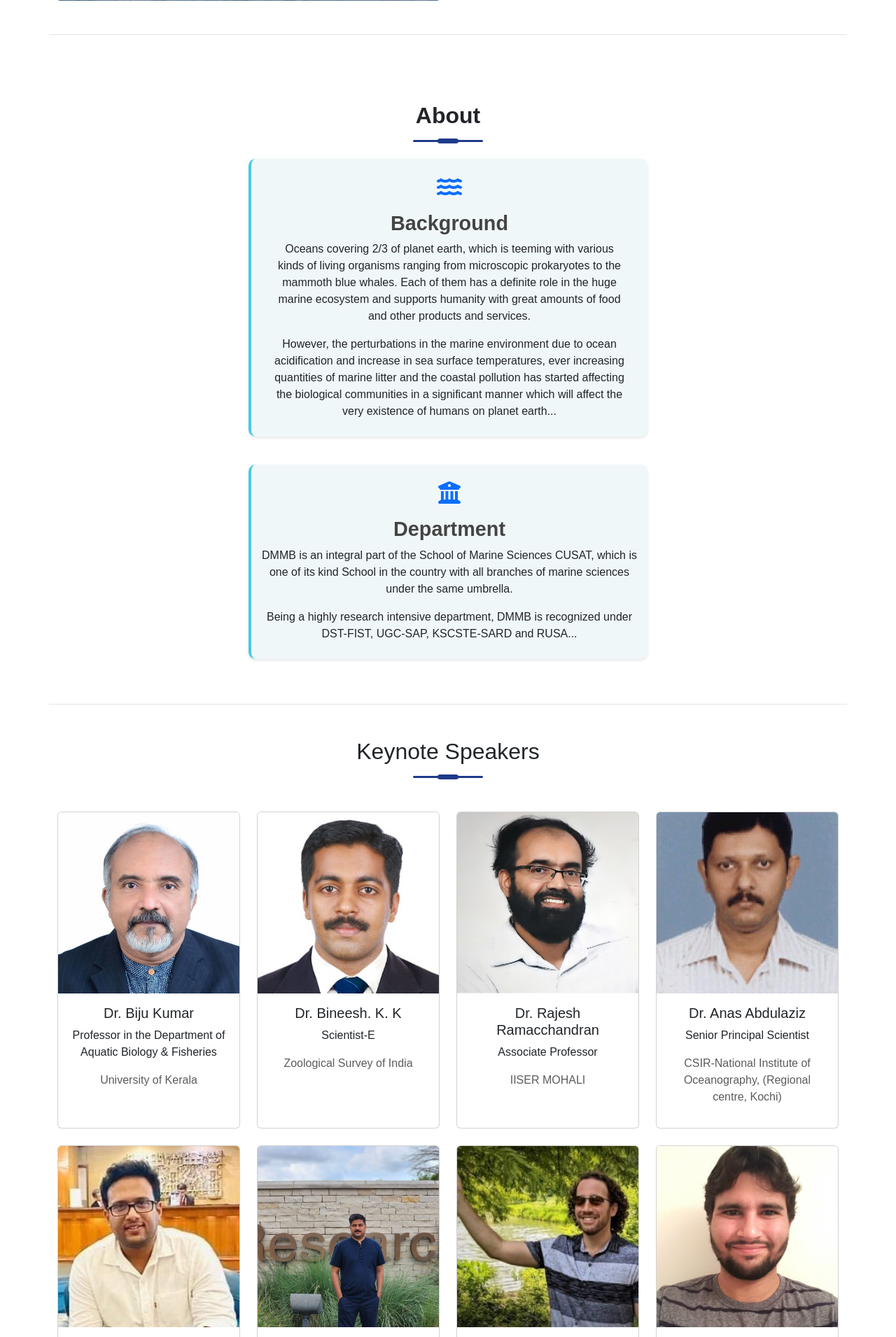
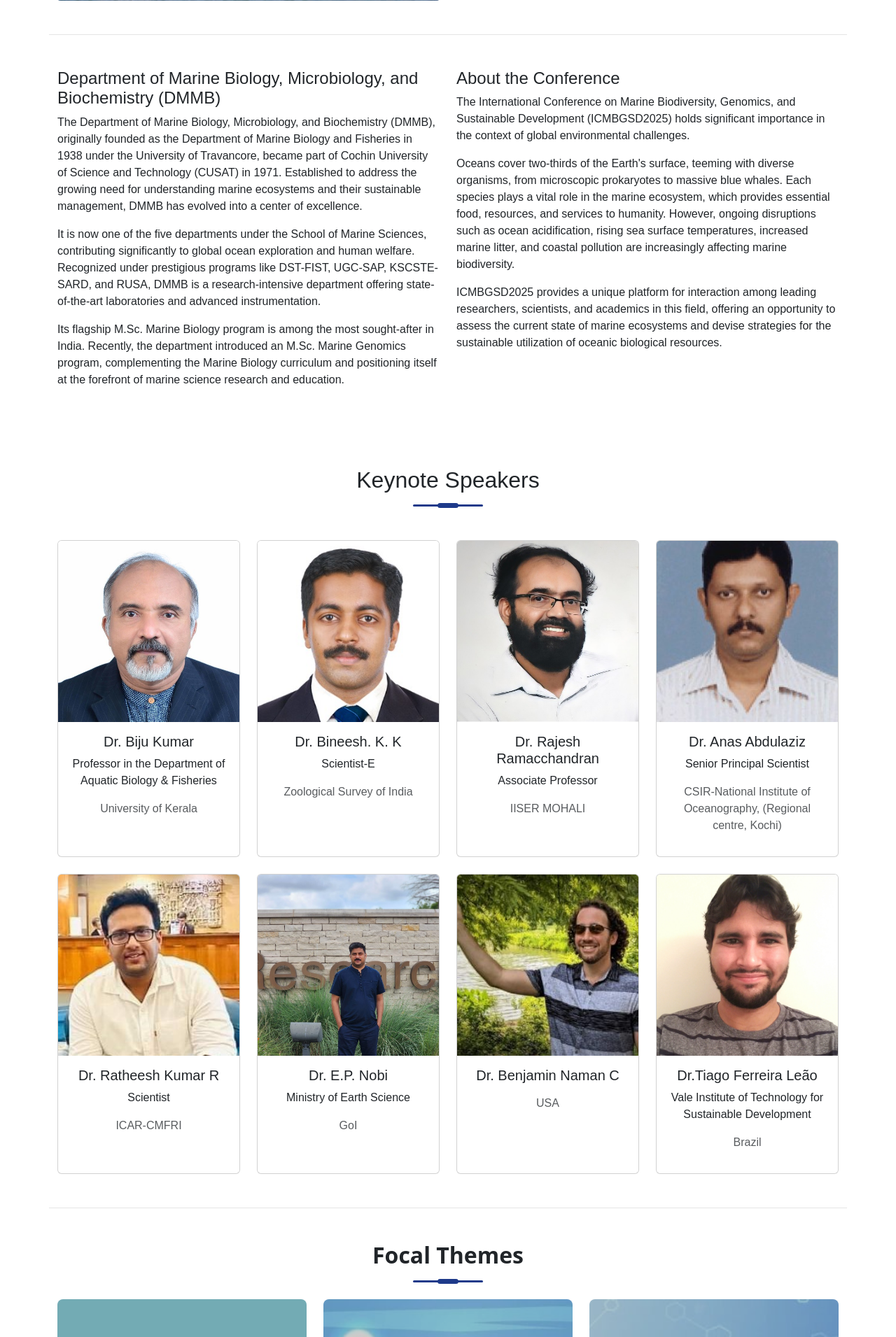
Before and after one commit to aswinpradeepc/marine_sc, a Django app: template templates/home/index.html in a window 1280 px wide. Shown: the part 1236-3147 px from the top of the page at 70% size. Run offline with Django 4.2, Linux system fonts and the light colour scheme; the template is opened without the code that fills it, so the values that code supplies are empty; some libraries are stand-ins or nearby versions.

Commit message:
fix: ui almost all fixed

```diff
--- a/static/css/style.css
+++ b/static/css/style.css
@@ -970,7 +970,6 @@ h2 {
 
 
 
-
 /* Ensure all cards have the same height */
 .date-card {
     display: flex;
--- a/templates/home/index.html
+++ b/templates/home/index.html
@@ -37,6 +37,7 @@
     <script src="https://maxcdn.bootstrapcdn.com/bootstrap/4.0.0/js/bootstrap.min.js"
             integrity="sha384-JZR6Spejh4U02d8jOt6vLEHfe/JQGiRRSQQxSfFWpi1MquVdAyjUar5+76PVCmYl"
             crossorigin="anonymous"></script>
+    <link href="https://cdnjs.cloudflare.com/ajax/libs/aos/2.3.4/aos.css" rel="stylesheet">
 
     <link rel="stylesheet" href="{% static 'css/style.css' %}">
 </head>
@@ -44,7 +45,7 @@
 <main>
     {% include "new_maricon/new_nav.html" %}
 
-    <section class="w-100 vh-100">
+    <section id="home" class="w-100 vh-100">
         <!-- Carousel -->
         <div id="heroCarousel" class="carousel slide carousel-fade" data-bs-ride="carousel">
             <!-- Carousel Indicators -->
@@ -128,7 +129,7 @@
         </div>
     </section>
 
-    <section class="container my-5 py-5 ">
+    <section id="about" class="container my-5 py-5 " data-aos="fade-up" data-aos-delay="300">
         <div class="row align-items-center">
             <div class="col-lg-6">
                 <img src="{% static 'img/logos/2.jpg' %}" alt="Department Image" class="img-fluid rounded-1">
@@ -147,64 +148,52 @@
         </div>
     </section>
 
-    <section id="about" class="container d-flex justify-content-center flex-column py-5">
-        <div class="text-center mb-4 fade-in">
-            <h2 class="mb-2 fw-bold">About</h2>
-            <div class="underline mx-auto"></div>
-        </div>
-        <div class="d-flex justify-content-center row gap-4">
-            <!-- Background Card -->
-            <div class="col-lg-6 fade-in department-name  ">
-                <div class=" h-100 border-0 mx-3 ">
-                    <div class="card-body text-center">
-                        <div class="mb-3">
-                            <i class="fas fa-water fa-2x text-primary"></i>
-                        </div>
-                        <h3 class="card-title">Background</h3>
-                        <p class="card-text">
-                            Oceans covering 2/3 of planet earth, which is teeming with various kinds of living organisms
-                            ranging from microscopic prokaryotes to the mammoth blue whales. Each of them has a definite
-                            role in the huge marine ecosystem and supports humanity with great amounts of food and other
-                            products and services.
-                        </p>
-                        <p class="card-text">
-                            However, the perturbations in the marine environment due to ocean acidification and increase
-                            in sea surface temperatures, ever increasing quantities of marine litter and the coastal
-                            pollution has started affecting the biological communities in a significant manner which
-                            will
-                            affect the very existence of humans on planet earth...
-                        </p>
-                    </div>
+    <div class="container my-5">
+        <div class="row g-4">
+            <!-- Left Column -->
+            <div class="col-lg-6" data-aos="fade-up" data-aos-delay="600">
+                <div class="content-box">
+                    <h4>Department of Marine Biology, Microbiology, and Biochemistry (DMMB)</h4>
+                    <p>The Department of Marine Biology, Microbiology, and Biochemistry (DMMB), originally founded as
+                        the Department of Marine Biology and Fisheries in 1938 under the University of Travancore,
+                        became part of Cochin University of Science and Technology (CUSAT) in 1971. Established to
+                        address the growing need for understanding marine ecosystems and their sustainable management,
+                        DMMB has evolved into a center of excellence.</p>
+                    <p>It is now one of the five departments under the School of Marine Sciences, contributing
+                        significantly to global ocean exploration and human welfare. Recognized under prestigious
+                        programs like DST-FIST, UGC-SAP, KSCSTE-SARD, and RUSA, DMMB is a research-intensive department
+                        offering state-of-the-art laboratories and advanced instrumentation.</p>
+                    <p>Its flagship M.Sc. Marine Biology program is among the most sought-after in India. Recently, the
+                        department introduced an M.Sc. Marine Genomics program, complementing the Marine Biology
+                        curriculum and positioning itself at the forefront of marine science research and education.</p>
                 </div>
             </div>
-            <!-- Department Card -->
-            <div class="col-lg-6 fade-in department-name  ">
-                <div class=" h-100 border-0">
-                    <div class="card-body text-center">
-                        <div class="mb-3">
-                            <i class="fas fa-university fa-2x text-primary"></i>
-                        </div>
-                        <h3 class="card-title">Department</h3>
-                        <p class="card-text">
-                            DMMB is an integral part of the School of Marine Sciences CUSAT, which is one of its kind
-                            School
-                            in the country with all branches of marine sciences under the same umbrella.
-                        </p>
-                        <p class="card-text">
-                            Being a highly research intensive department, DMMB is recognized under DST-FIST, UGC-SAP,
-                            KSCSTE-SARD and RUSA...
-                        </p>
-                    </div>
+            <!-- Right Column -->
+            <div class="col-lg-6" data-aos="fade-up" data-aos-delay="600">
+                <div class="content-box">
+                    <h4>About the Conference</h4>
+                    <p>The International Conference on Marine Biodiversity, Genomics, and Sustainable Development
+                        (ICMBGSD2025) holds significant importance in the context of global environmental
+                        challenges.</p>
+                    <p>Oceans cover two-thirds of the Earth's surface, teeming with diverse organisms, from microscopic
+                        prokaryotes to massive blue whales. Each species plays a vital role in the marine ecosystem,
+                        which provides essential food, resources, and services to humanity. However, ongoing disruptions
+                        such as ocean acidification, rising sea surface temperatures, increased marine litter, and
+                        coastal pollution are increasingly affecting marine biodiversity.</p>
+                    <p>ICMBGSD2025 provides a unique platform for interaction among leading researchers, scientists, and
+                        academics in this field, offering an opportunity to assess the current state of marine
+                        ecosystems and devise strategies for the sustainable utilization of oceanic biological
+                        resources.</p>
                 </div>
             </div>
         </div>
-    </section>
+    </div>
     <section id="speakers" class="container py-5 d-flex flex-column">
         <div class="text-center mb-5">
             <h2>Keynote Speakers</h2>
             <div class="underline mx-auto"></div>
         </div>
-        <div class="row gy-4">
+        <div class="row gy-4" data-aos="fade-up" data-aos-delay="600">
             <!-- Speaker Cards -->
             <div class="col-12 col-sm-6 col-md-3 col-lg-3">
                 <div class="card h-100">
@@ -326,7 +315,7 @@
             <div class="underline mx-auto"></div>
         </div>
         <div class="container">
-            <div class="row g-4">
+            <div class="row g-4 " data-aos="fade-up" data-aos-delay="600">
                 <!-- Image with Text Overlay 1 -->
                 <div class="col-lg-4 col-md-6 col-sm-12">
                     <div class="image-container position-relative h-100" data-bs-toggle="modal"
@@ -687,7 +676,7 @@
             <h2>Submission Guidelines</h2>
             <div class="underline mx-auto"></div>
         </div>
-        <div class="container">
+        <div class="container" data-aos="fade-up" data-aos-delay="600">
             <div class="row d-flex justify-content-center align-items-center g-4">
                 <!-- Poster Presentation Guidelines Card -->
                 <div class=" col-lg-6 col-md-12 d-flex w-100 h-100">
@@ -715,10 +704,10 @@
             <h2>Important Dates</h2>
             <div class="underline mx-auto"></div>
         </div>
-        <div class="row row-cols-1 row-cols-md-2 row-cols-lg-3 g-4">
+        <div class="row row-cols-1 row-cols-md-2 row-cols-lg-3 g-4" data-aos="fade-up" data-aos-delay="600">
             <!-- Registration Opens Card -->
             <div class="col">
-                <div class="card shadow-sm border-0 p-4 h-100 animate__animated animate__fadeInLeft">
+                <div class="card  border-0 p-4 h-100 animate__animated animate__fadeInLeft">
                     <div class="card-body text-center">
                         <div class="mb-3">
                             <i class="fas fa-calendar-plus fa-3x text-primary"></i>
@@ -732,7 +721,7 @@
 
             <!-- Submission Deadline Card -->
             <div class="col">
-                <div class="card shadow-sm border-0 p-4 h-100 animate__animated animate__fadeInRight">
+                <div class="card  border-0 p-4 h-100 animate__animated animate__fadeInRight">
                     <div class="card-body text-center">
                         <div class="mb-3">
                             <i class="fas fa-calendar-check fa-3x text-success"></i>
@@ -746,7 +735,7 @@
 
             <!-- Conference Dates Card -->
             <div class="col">
-                <div class="card shadow-sm border-0 p-4 h-100 animate__animated animate__fadeInLeft">
+                <div class="card  border-0 p-4 h-100 animate__animated animate__fadeInLeft">
                     <div class="card-body text-center">
                         <div class="mb-3">
                             <i class="fas fa-calendar-day fa-3x text-info"></i>
@@ -766,10 +755,10 @@
             <h2>Registration</h2>
             <div class="underline mx-auto"></div>
         </div>
-        <div class="row row-cols-1 row-cols-md-2 row-cols-lg-2 g-4">
+        <div class="row row-cols-1 row-cols-md-2 row-cols-lg-2 g-4" data-aos="fade-up" data-aos-delay="600">
             <!-- Students Card -->
             <div class="col">
-                <div class="card text-center p-4 border rounded shadow-sm h-100">
+                <div class="card text-center p-4 border rounded  h-100">
                     <h5 class="fw-bold">Students</h5>
                     <div class="d-flex justify-content-between align-items-center">
                         <span>Registration Fee</span>
@@ -779,7 +768,7 @@
             </div>
             <!-- Research Scholars Card -->
             <div class="col">
-                <div class="card text-center p-4 border rounded shadow-sm h-100">
+                <div class="card text-center p-4 border rounded  h-100">
                     <h5 class="fw-bold">Research Scholars</h5>
                     <div class="d-flex justify-content-between align-items-center">
                         <span>Registration Fee</span>
@@ -789,7 +778,7 @@
             </div>
             <!-- Faculty/Scientist Card -->
             <div class="col">
-                <div class="card text-center p-4 border rounded shadow-sm h-100">
+                <div class="card text-center p-4 border rounded  h-100">
                     <h5 class="fw-bold">Faculty/Scientist</h5>
                     <div class="d-flex justify-content-between align-items-center">
                         <span>Registration Fee</span>
@@ -799,7 +788,7 @@
             </div>
             <!-- International Faculty Card -->
             <div class="col">
-                <div class="card text-center p-4 border rounded shadow-sm h-100">
+                <div class="card text-center p-4 border rounded  h-100">
                     <h5 class="fw-bold">International Faculty</h5>
                     <div class="d-flex justify-content-between align-items-center">
                         <span>Registration Fee</span>
@@ -810,7 +799,8 @@
 
         </div>
         <div class="row my-5">
-            <div class="d-flex justify-content-center align-items-center card text-center p-4 border rounded shadow-sm  h-100">
+            <div class="d-flex justify-content-center align-items-center card text-center p-4 border rounded   h-100"
+                 data-aos="fade-up" data-aos-delay="800">
                 <h4 class="fw-bold">Registration is now Live.</h4>
                 <div class="my-2  underline mx-auto"></div>
                 <div class=" my-3 d-flex justify-content-between align-items-center">
@@ -826,7 +816,7 @@
             <h2>Organizing Committee</h2>
             <div class="underline mx-auto"></div>
         </div>
-        <div class="row gy-4">
+        <div class="row gy-4" data-aos="fade-up" data-aos-delay="600">
             <div class="d-flex justify-content-center align-items-center">
                 <h3>Patrons</h3>
             </div>
@@ -1234,7 +1224,7 @@
             <div class="col-12 col-sm-6 col-md-3 col-lg-3">
                 <div class="card h-100">
                     <div class="ratio ratio-1x1">
-                        <img src="{% static '\img\committee\chief\34.jpg' %}"
+                        <img src="{% static '\img\committee\chief\34.jpeg' %}"
                              class="card-img-top object-fit-cover" alt="Advisory Member 20">
                     </div>
                     <div class="card-body text-center">
@@ -1297,55 +1287,56 @@
 
     </section>
 
-    <section>
+    <section id="accommodation">
         <div class="container d-flex flex-column justify-content-center align-items-center mt-4">
             <div class="text-center mb-5">
                 <h2>Nearest Hotels</h2>
                 <div class="underline mx-auto"></div>
             </div>
-            <div class=" mb-5 row row-cols-1 row-cols-md-2 row-cols-lg-3 g-4">
-                <!-- Hotel 1 -->
-                <div class="col">
-                    <div class="card h-100">
-                        <img src="{% static '\img\hotels\hotel1.jpeg' %}" class="card-img-top" alt="Hotel Sea View"
-                             style="height: 200px; object-fit: cover;">
-                        <div class="card-body">
-                            <h5 class="card-title">Hotel Sea View</h5>
-                            <p class="card-text text-muted">
-                                <i class="fas fa-map-marker-alt me-2"></i>Distance: 0.5 km
-                            </p>
-                        </div>
-                    </div>
-                </div>
-
-                <!-- Hotel 2 -->
-                <div class="col">
-                    <div class="card h-100">
-                        <img src="{% static '\img\hotels\hotel2.jpg' %}" class="card-img-top" alt="Marine Lodge"
-                             style="height: 200px; object-fit: cover;">
-                        <div class="card-body">
-                            <h5 class="card-title">Marine Lodge</h5>
-                            <p class="card-text text-muted">
-                                <i class="fas fa-map-marker-alt me-2"></i>Distance: 1 km
-                            </p>
-                        </div>
-                    </div>
-                </div>
-
-                <!-- Hotel 3 -->
-                <div class="col">
-                    <div class="card h-100">
-                        <img src="{% static '\img\hotels\hotel3.jpeg' %}" class="card-img-top" alt="Ocean Heights"
-                             style="height: 200px; object-fit: cover;">
-                        <div class="card-body">
-                            <h5 class="card-title">Ocean Heights</h5>
-                            <p class="card-text text-muted">
-                                <i class="fas fa-map-marker-alt me-2"></i>Distance: 1.5 km
-                            </p>
-                        </div>
-                    </div>
-                </div>
-            </div>
+            <a class="btn btn-secondary btn-sm mb-5" target="_blank" href="https://www.google.com/maps/search/Hotels/@9.964305,76.2838587,17.25z/data=!4m8!2m7!3m6!1sHotels!2sX77M%2BV27+CUSAT+Lakeside+campus,+University+of+Science+and+Technology,+Lakeside+campus,+Kochi,+682016!3s0x3b0873c203d8d759:0x1ca7c19f32c2ef71!4m2!1d76.2825477!2d9.9646695?entry=ttu&g_ep=EgoyMDI1MDEwNy4wIKXMDSoASAFQAw%3D%3D">Click here to see the nearest hotels</a>
+            {#            <div class=" mb-5 row row-cols-1 row-cols-md-2 row-cols-lg-3 g-4" data-aos="fade-up" data-aos-delay="600">#}
+            {#                <!-- Hotel 1 -->#}
+            {#                <div class="col">#}
+            {#                    <div class="card h-100">#}
+            {#                        <img src="{% static '\img\hotels\hotel1.jpeg' %}" class="card-img-top" alt="Hotel Sea View"#}
+            {#                             style="height: 200px; object-fit: cover;">#}
+            {#                        <div class="card-body">#}
+            {#                            <h5 class="card-title">Hotel Sea View</h5>#}
+            {#                            <p class="card-text text-muted">#}
+            {#                                <i class="fas fa-map-marker-alt me-2"></i>Distance: 0.5 km#}
+            {#                            </p>#}
+            {#                        </div>#}
+            {#                    </div>#}
+            {#                </div>#}
+            {##}
+            {#                <!-- Hotel 2 -->#}
+            {#                <div class="col">#}
+            {#                    <div class="card h-100">#}
+            {#                        <img src="{% static '\img\hotels\hotel2.jpg' %}" class="card-img-top" alt="Marine Lodge"#}
+            {#                             style="height: 200px; object-fit: cover;">#}
+            {#                        <div class="card-body">#}
+            {#                            <h5 class="card-title">Marine Lodge</h5>#}
+            {#                            <p class="card-text text-muted">#}
+            {#                                <i class="fas fa-map-marker-alt me-2"></i>Distance: 1 km#}
+            {#                            </p>#}
+            {#                        </div>#}
+            {#                    </div>#}
+            {#                </div>#}
+            {##}
+            {#                <!-- Hotel 3 -->#}
+            {#                <div class="col">#}
+            {#                    <div class="card h-100">#}
+            {#                        <img src="{% static '\img\hotels\hotel3.jpeg' %}" class="card-img-top" alt="Ocean Heights"#}
+            {#                             style="height: 200px; object-fit: cover;">#}
+            {#                        <div class="card-body">#}
+            {#                            <h5 class="card-title">Ocean Heights</h5>#}
+            {#                            <p class="card-text text-muted">#}
+            {#                                <i class="fas fa-map-marker-alt me-2"></i>Distance: 1.5 km#}
+            {#                            </p>#}
+            {#                        </div>#}
+            {#                    </div>#}
+            {#                </div>#}
+            {#            </div>#}
 
             <div class="ratio ratio-21x9">
                 <iframe src="https://www.google.com/maps/embed?pb=!1m18!1m12!1m3!1d3929.630487004851!2d76.27997277687967!3d9.96466949013894!2m3!1f0!2f0!3f0!3m2!1i1024!2i768!4f13.1!3m3!1m2!1s0x3b0873c203d8d759%3A0x1ca7c19f32c2ef71!2sCUSAT%20Lakeside%20campus!5e0!3m2!1sen!2sin!4v1737396856830!5m2!1sen!2sin"
@@ -1365,7 +1356,7 @@
                 </div>
             </div>
 
-            <div class="row">
+            <div class="row" data-aos="fade-up" data-aos-delay="600">
                 <!-- Contact Info Column -->
                 <div class="col-md-5 mb-4 mb-md-0">
                     <div class="row g-4">
@@ -1459,8 +1450,18 @@
 
 
     {% include "new_maricon/new_footer.html" %}
+    <script src="https://cdnjs.cloudflare.com/ajax/libs/aos/2.3.4/aos.js"></script>
     <link href="https://cdn.jsdelivr.net/npm/bootstrap@5.3.2/dist/css/bootstrap.min.css" rel="stylesheet">
     <script src="https://cdn.jsdelivr.net/npm/bootstrap@5.3.2/dist/js/bootstrap.bundle.min.js"></script>
+
+    <script>
+        AOS.init({
+            duration: 800, // Duration in milliseconds
+            easing: 'ease-in-out', // Easing function
+            offset: 50, // Trigger offset (in px)
+            once: true, // Animation occurs only once
+        });
+    </script>
 </main>
 
 
```
